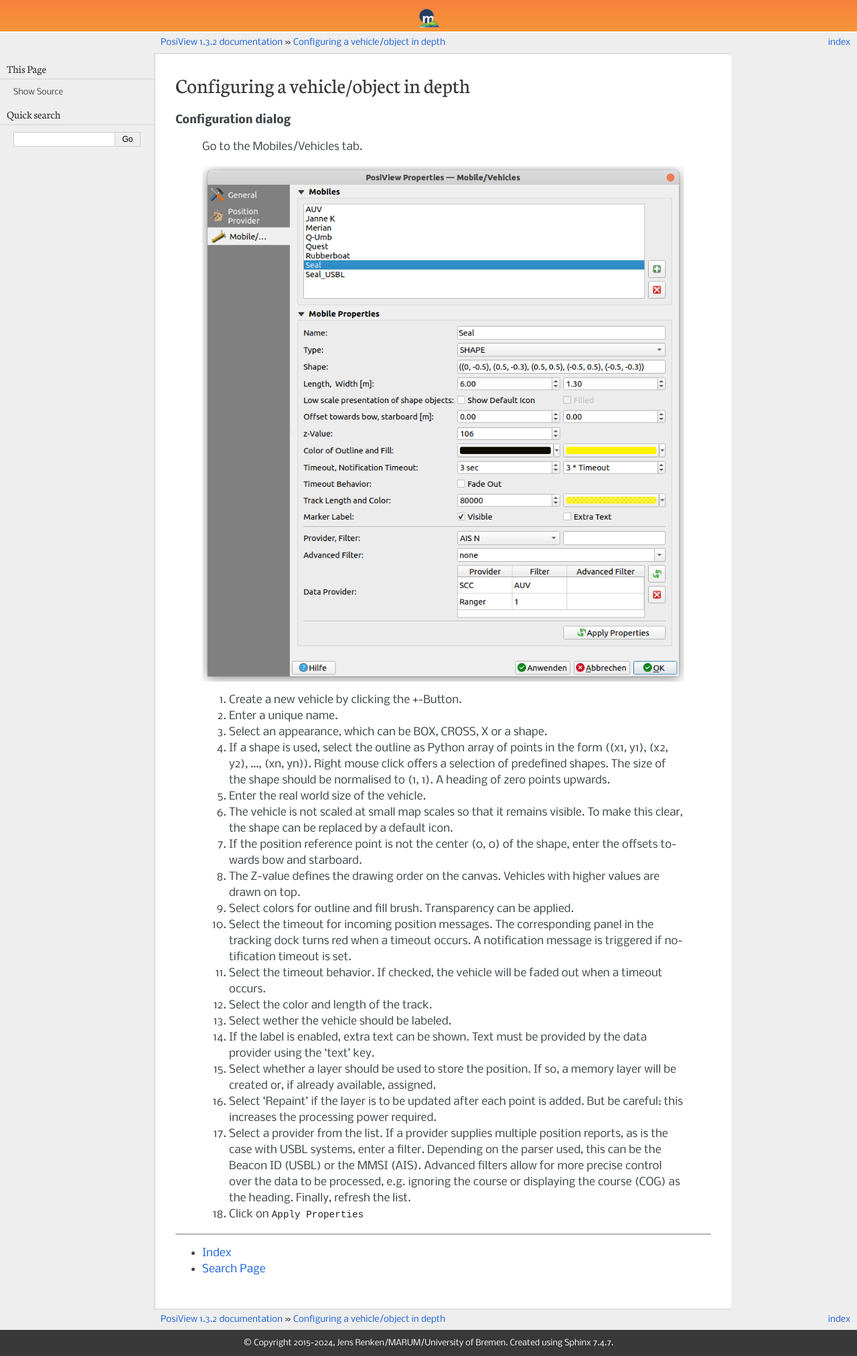
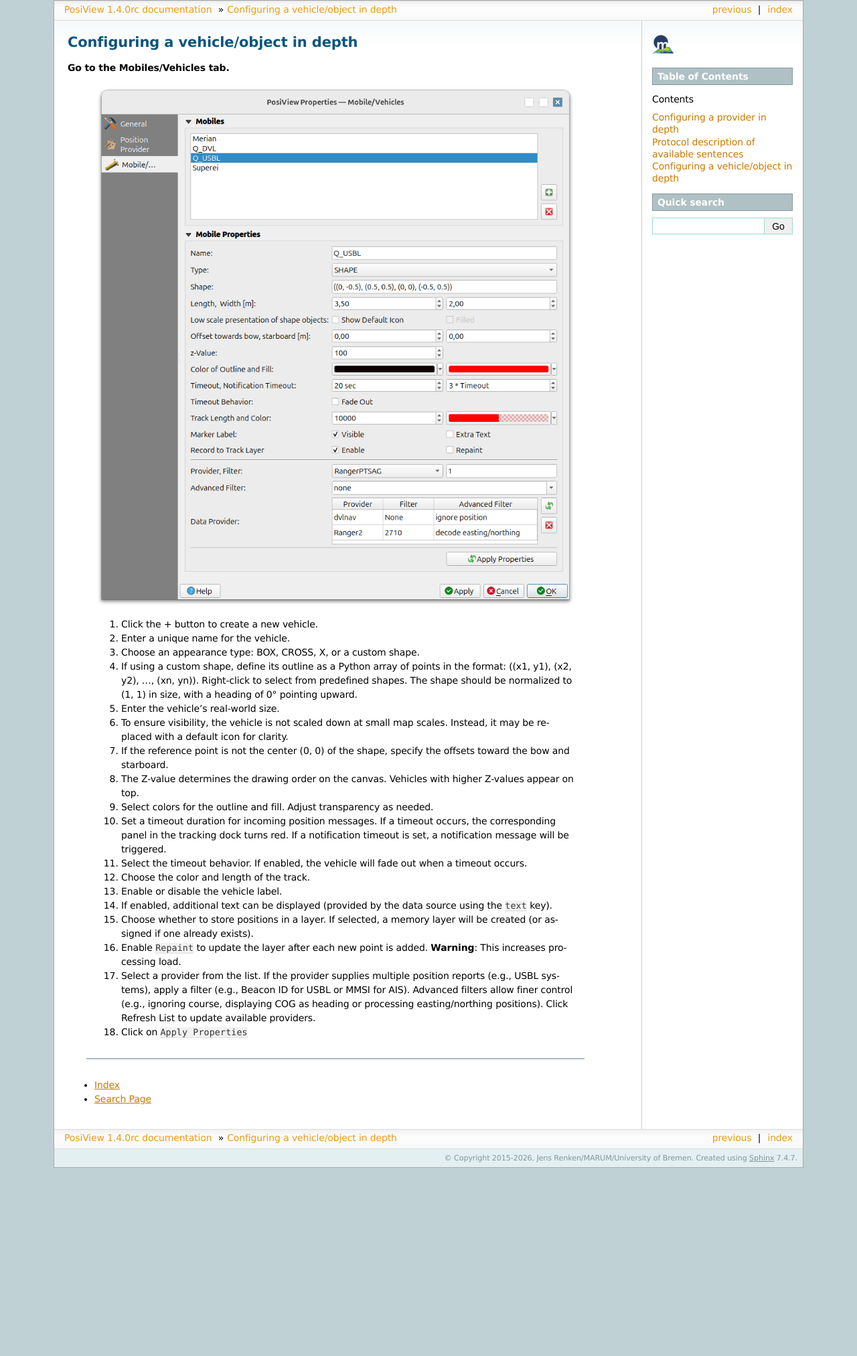
Before and after one commit to jrenken/qgis-PosiView, a Sphinx documentation site: the page built from help/source/vehicle.rst, in a window 1280 px wide. Shown: the whole page at 67% size. Built offline with Sphinx 7.4.7, drawn with Linux system fonts in a browser that asks for light colours; formulas are drawn with MathJax 3; pages that are not in the unit, such as notebooks, are missing from menus; after the commit the page ends 1744 px from its top, so only the background shows below that.

Commit message:
update documentation

```diff
--- a/help/source/conf.py
+++ b/help/source/conf.py
@@ -16,12 +16,12 @@
 # If extensions (or modules to document with autodoc) are in another directory,
 # add these directories to sys.path here. If the directory is relative to the
 # documentation root, use os.path.abspath to make it absolute, like shown here.
-#sys.path.insert(0, os.path.abspath('.'))
+# sys.path.insert(0, os.path.abspath('.'))
 
 # -- General configuration -----------------------------------------------------
 
 # If your documentation needs a minimal Sphinx version, state it here.
-#needs_sphinx = '1.0'
+# needs_sphinx = '1.0'
 
 # Add any Sphinx extension module names here, as strings. They can be extensions
 # coming with Sphinx (named 'sphinx.ext.*') or your custom ones.
@@ -34,80 +34,78 @@
 source_suffix = '.rst'
 
 # The encoding of source files.
-#source_encoding = 'utf-8-sig'
+# source_encoding = 'utf-8-sig'
 
 # The master toctree document.
 master_doc = 'index'
 
 # General information about the project.
 project = u'PosiView'
-copyright = u'2015-2024, Jens Renken/MARUM/University of Bremen'
+copyright = u'2015-2026, Jens Renken/MARUM/University of Bremen'
 
 # The version info for the project you're documenting, acts as replacement for
 # |version| and |release|, also used in various other places throughout the
 # built documents.
 #
 # The short X.Y version.
-version = '1.3'
+version = '1.4'
 # The full version, including alpha/beta/rc tags.
-release = '1.3.2'
+release = '1.4.0rc'
 
 # The language for content autogenerated by Sphinx. Refer to documentation
 # for a list of supported languages.
-#language = None
+# language = None
 
 # There are two options for replacing |today|: either, you set today to some
 # non-false value, then it is used:
-#today = ''
+# today = ''
 # Else, today_fmt is used as the format for a strftime call.
-#today_fmt = '%B %d, %Y'
+# today_fmt = '%B %d, %Y'
 
 # List of patterns, relative to source directory, that match files and
 # directories to ignore when looking for source files.
 exclude_patterns = []
 
 # The reST default role (used for this markup: `text`) to use for all documents.
-#default_role = None
+# default_role = None
 
 # If true, '()' will be appended to :func: etc. cross-reference text.
-#add_function_parentheses = True
+# add_function_parentheses = True
 
 # If true, the current module name will be prepended to all description
 # unit titles (such as .. function::).
-#add_TemplateModuleNames = True
+# add_TemplateModuleNames = True
 
 # If true, sectionauthor and moduleauthor directives will be shown in the
 # output. They are ignored by default.
-#show_authors = False
+# show_authors = False
 
 # The name of the Pygments (syntax highlighting) style to use.
 pygments_style = 'sphinx'
 
 # A list of ignored prefixes for module index sorting.
-#modindex_common_prefix = []
-
+# modindex_common_prefix = []
 
 # -- Options for HTML output ---------------------------------------------------
 
 # The theme to use for HTML and HTML Help pages.  See the documentation for
 # a list of builtin themes.
-html_theme = 'pyramid'
-
+html_theme = 'sphinxdoc'
 
 # Theme options are theme-specific and customize the look and feel of a theme
 # further.  For a list of options available for each theme, see the
 # documentation.
-#html_theme_options = {}
+# html_theme_options = {}
 
 # Add any paths that contain custom themes here, relative to this directory.
-#html_theme_path = []
+# html_theme_path = []
 
 # The name for this set of Sphinx documents.  If None, it defaults to
 # "<project> v<release> documentation".
-#html_title = None
+# html_title = None
 
 # A shorter title for the navigation bar.  Default is the same as html_title.
-#html_short_title = None
+# html_short_title = None
 
 # The name of an image file (relative to this directory) to place at the top
 # of the sidebar.
@@ -116,7 +114,7 @@
 # The name of an image file (within the static path) to use as favicon of the
 # docs.  This file should be a Windows icon file (.ico) being 16x16 or 32x32
 # pixels large.
-#html_favicon = None
+# html_favicon = None
 
 # Add any paths that contain custom static files (such as style sheets) here,
 # relative to this directory. They are copied after the builtin static files,
@@ -125,56 +123,57 @@
 
 # If not '', a 'Last updated on:' timestamp is inserted at every page bottom,
 # using the given strftime format.
-#html_last_updated_fmt = '%b %d, %Y'
+# html_last_updated_fmt = '%b %d, %Y'
 
 # If true, SmartyPants will be used to convert quotes and dashes to
 # typographically correct entities.
-#html_use_smartypants = True
+# html_use_smartypants = True
 
 # Custom sidebar templates, maps document names to template names.
-#html_sidebars = {}
+html_sidebars = {
+        '**': ['globaltoc.html', 'localtoc.html', 'searchbox.html']  # Shows TOC on all pages
+}
 
 # Additional templates that should be rendered to pages, maps page names to
 # template names.
-#html_additional_pages = {}
+# html_additional_pages = {}
 
 # If false, no module index is generated.
-#html_domain_indices = True
+# html_domain_indices = True
 
 # If false, no index is generated.
-#html_use_index = True
+# html_use_index = True
 
 # If true, the index is split into individual pages for each letter.
-#html_split_index = False
+# html_split_index = False
 
 # If true, links to the reST sources are added to the pages.
-#html_show_sourcelink = True
+# html_show_sourcelink = True
 
 # If true, "Created using Sphinx" is shown in the HTML footer. Default is True.
-#html_show_sphinx = True
+# html_show_sphinx = True
 
 # If true, "(C) Copyright ..." is shown in the HTML footer. Default is True.
-#html_show_copyright = True
+# html_show_copyright = True
 
 # If true, an OpenSearch description file will be output, and all pages will
 # contain a <link> tag referring to it.  The value of this option must be the
 # base URL from which the finished HTML is served.
-#html_use_opensearch = ''
+# html_use_opensearch = ''
 
 # This is the file name suffix for HTML files (e.g. ".xhtml").
-#html_file_suffix = None
+# html_file_suffix = None
 
 # Output file base name for HTML help builder.
 htmlhelp_basename = 'TemplateClassdoc'
 
-
 # -- Options for LaTeX output --------------------------------------------------
 
 # The paper size ('letter' or 'a4').
-#latex_paper_size = 'letter'
+# latex_paper_size = 'letter'
 
 # The font size ('10pt', '11pt' or '12pt').
-#latex_font_size = '10pt'
+# latex_font_size = '10pt'
 
 # Grouping the document tree into LaTeX files. List of tuples
 # (source start file, target name, title, author, documentclass [howto/manual]).
@@ -185,27 +184,26 @@
 
 # The name of an image file (relative to this directory) to place at the top of
 # the title page.
-#latex_logo = None
+# latex_logo = None
 
 # For "manual" documents, if this is true, then toplevel headings are parts,
 # not chapters.
-#latex_use_parts = False
+# latex_use_parts = False
 
 # If true, show page references after internal links.
-#latex_show_pagerefs = False
+# latex_show_pagerefs = False
 
 # If true, show URL addresses after external links.
-#latex_show_urls = False
+# latex_show_urls = False
 
 # Additional stuff for the LaTeX preamble.
-#latex_preamble = ''
+# latex_preamble = ''
 
 # Documents to append as an appendix to all manuals.
-#latex_appendices = []
+# latex_appendices = []
 
 # If false, no module index is generated.
-#latex_domain_indices = True
-
+# latex_domain_indices = True
 
 # -- Options for manual page output --------------------------------------------
 
--- a/help/source/vehicle.rst
+++ b/help/source/vehicle.rst
@@ -4,38 +4,34 @@
 Configuring a vehicle/object in depth
 =====================================
 
-**Configuration dialog**
-
-  Go to the Mobiles/Vehicles tab.
+**Go to the Mobiles/Vehicles tab.**
 
   .. image:: _static/config_vehicles.png
       :align: center
 
   .. index:: Vehicles; in depth
 
-  #. Create a new vehicle  by clicking the ``+``-Button.
-  #. Enter a unique name.
-  #. Select an appearance, which can be BOX, CROSS, X or a shape.
-  #. If a shape is used, select the outline as Python array of points in the form ((x1, y1), (x2, y2), ..., (xn, yn)).
-     Right mouse click offers a selection of predefined shapes. The size of the shape should be normalised to (1, 1). A heading of zero points upwards.
-  #. Enter the real world size of the vehicle.
-  #. The vehicle is not scaled at small map scales so that it remains visible. To make this clear, the shape can be replaced by a default icon.
-  #. If the position reference point is not the center (0, 0) of the shape, enter the offsets towards bow and starboard.
-  #. The Z-value defines the drawing order on the canvas. Vehicles with higher values are drawn on top.
-  #. Select colors for outline and fill brush. Transparency can be applied.
-  #. Select the timeout for incoming position messages.
-     The corresponding panel in the tracking dock turns red when a timeout occurs.
-     A notification message is triggered if notification timeout is set.
-  #. Select the timeout behavior. If checked, the vehicle will be faded out when a timeout occurs.
-  #. Select the color and length of the track.
-  #. Select wether the vehicle should be labeled.
-  #. If the label is enabled, extra text can be shown. Text must be provided by the data provider using the 'text' key.
-  #. Select whether a layer should be used to store the position. If so, a memory layer will be created or, if already available, assigned.
-  #. Select ‘Repaint’ if the layer is to be updated after each point is added. But be careful: this increases the processing power required.
-  #. Select a provider from the list. If a provider supplies multiple position reports, as is the case with USBL systems, enter a filter.
-     Depending on the parser used, this can be the Beacon ID (USBL) or the MMSI (AIS).
-     Advanced filters allow for more precise control over the data to be processed, e.g. ignoring the course or displaying the course (COG) as the heading.
-     Finally, refresh the list.
+  #. Click the + button to create a new vehicle.
+  #. Enter a unique name for the vehicle.
+  #. Choose an appearance type: BOX, CROSS, X, or a custom shape.
+  #. If using a custom shape, define its outline as a Python array of points in the format: ((x1, y1), (x2, y2), …, (xn, yn)).
+     Right-click to select from predefined shapes. The shape should be normalized to (1, 1) in size, with a heading of 0° pointing upward.
+  #. Enter the vehicle’s real-world size.
+  #. To ensure visibility, the vehicle is not scaled down at small map scales. Instead, it may be replaced with a default icon for clarity.
+  #. If the reference point is not the center (0, 0) of the shape, specify the offsets toward the bow and starboard.
+  #. The Z-value determines the drawing order on the canvas. Vehicles with higher Z-values appear on top.
+  #. Select colors for the outline and fill. Adjust transparency as needed.
+  #. Set a timeout duration for incoming position messages. If a timeout occurs, the corresponding panel in the tracking dock turns red.
+     If a notification timeout is set, a notification message will be triggered.
+  #. Select the timeout behavior. If enabled, the vehicle will fade out when a timeout occurs.
+  #. Choose the color and length of the track.
+  #. Enable or disable the vehicle label.
+  #. If enabled, additional text can be displayed (provided by the data source using the ``text`` key).
+  #. Choose whether to store positions in a layer. If selected, a memory layer will be created (or assigned if one already exists).
+  #. Enable ``Repaint`` to update the layer after each new point is added. **Warning**: This increases processing load.
+  #. Select a provider from the list. If the provider supplies multiple position reports (e.g., USBL systems), apply a filter (e.g., Beacon ID for USBL or MMSI for AIS).
+     Advanced filters allow finer control (e.g., ignoring course, displaying COG as heading or processing easting/northing positions).
+     Click Refresh List to update available providers.
   #. Click on ``Apply Properties``
 
 ==================
```
Also changed, not shown: help/source/index.rst (+59 -27 lines), help/source/protocol.rst (+23 -11 lines), help/source/provider.rst (+9 -9 lines), help/source/_static/config_vehicles.png.
